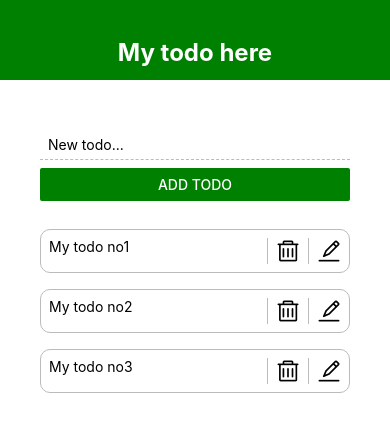
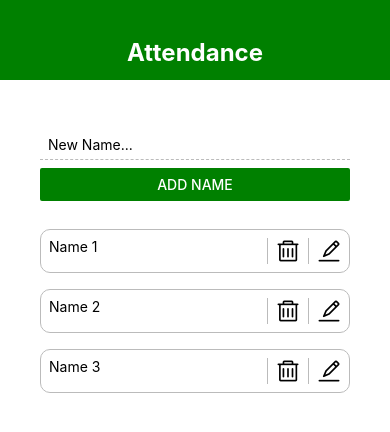
Before and after one commit to KUBAHO3/mobile_todo, a React Native app: screen / in a window 390 px wide. Shown: the top 432 px of the page. Built offline with nearby package versions, Linux system fonts and the light colour scheme.

Commit message:
Add scrollable list

```diff
--- a/App.js
+++ b/App.js
@@ -6,9 +6,9 @@ import AddTodo from './components/AddTodo';
 
 const App = () => {
   const [todos, setTodos] = useState([
-    { text: 'My todo no1', key: '1'},
-    { text: 'My todo no2', key: '2'},
-    { text: 'My todo no3', key: '3'},
+    { text: 'Name 1', key: '1'},
+    { text: 'Name 2', key: '2'},
+    { text: 'Name 3', key: '3'},
   ])
 
   const [todo, setTodo] = useState(false)
@@ -53,9 +53,13 @@ const styles = StyleSheet.create({
   },
   content: {
     padding: 40,
+    flex: 1,
+    // backgroundColor: 'pink'
   },
   list: {
     marginTop: 12,
+    flex: 1,
+    // backgroundColor: 'yellow'
   }
 });
 
--- a/components/AddTodo.js
+++ b/components/AddTodo.js
@@ -29,8 +29,8 @@ function AddTodo({AddHandler, currentTodo}) {
 
   return (
     <View>
-        <TextInput style={styles.input} placeholder='New todo...' value={todo.text} onChangeText={(val) => changeHandler(val)} />
-        <Button onPress={() => toAddHandler(todo)} title='Add todo' color='green' />
+        <TextInput style={styles.input} placeholder='New Name...' value={todo.text} onChangeText={(val) => changeHandler(val)} />
+        <Button onPress={() => toAddHandler(todo)} title='Add Name' color='green' />
     </View>
   )
 }
--- a/components/Header.js
+++ b/components/Header.js
@@ -4,7 +4,7 @@ import { StyleSheet, View, Text } from 'react-native'
 function Header() {
   return (
     <View style={styles.header}>
-        <Text style={styles.title}>My todo here</Text>
+        <Text style={styles.title}>Attendance</Text>
     </View>
   )
 }
```
